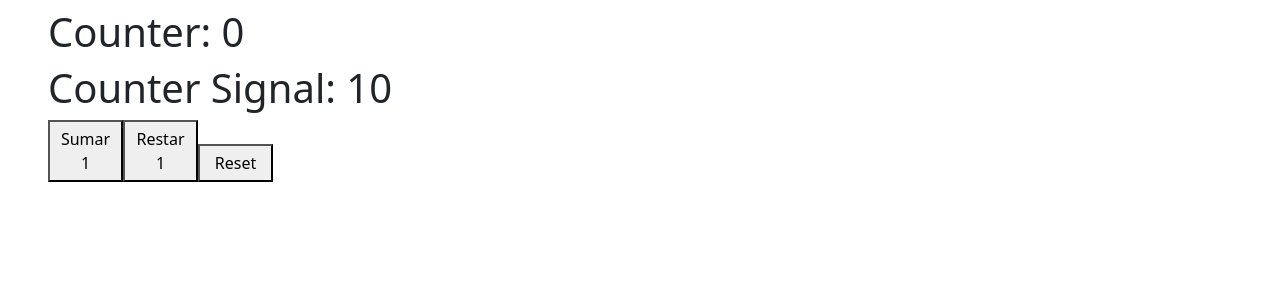
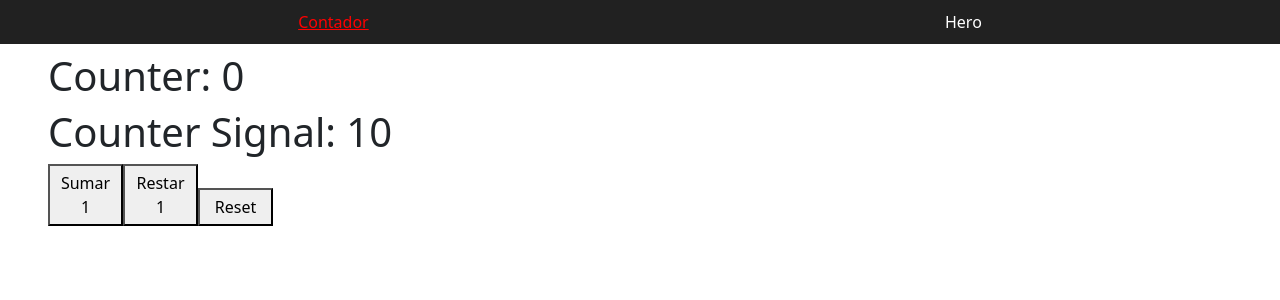
Before and after one commit to RobinMSanMartin/Angular_Bases, an Angular app: page / in a window 1280 px wide. Shown: the top 300 px of the page. Built offline with nearby package versions, Linux system fonts and the light colour scheme.

Commit message:
added the basics of RouterLink

```diff
--- a/src/app/app.component.html
+++ b/src/app/app.component.html
@@ -1,4 +1,7 @@
 <!-- <nav> un nav</nav> -->
+
+<app-navbar/>
+
  <section class="mx-5 mt-2">
    <router-outlet/>
  </section>
--- a/src/app/app.component.ts
+++ b/src/app/app.component.ts
@@ -1,9 +1,10 @@
 import { Component } from '@angular/core';
 import { RouterOutlet } from '@angular/router';
+import { NavbarComponent } from "./components/shared/navbar/navbar.component";
 
 @Component({
   selector: 'app-root',
-  imports: [RouterOutlet],
+  imports: [RouterOutlet, NavbarComponent],
   templateUrl: './app.component.html'
 })
 export class AppComponent {
--- a/src/app/app.routes.ts
+++ b/src/app/app.routes.ts
@@ -10,5 +10,9 @@
   {
     path: 'hero',
     component: HeroPageComponent
+  },
+  {
+    path: '**',
+    redirectTo:''
   }
 ];
--- /dev/null
+++ b/src/app/components/shared/navbar/navbar.component.html
@@ -0,0 +1,26 @@
+<style>
+  nav{
+    display: flex;
+    justify-content: space-around;
+    background-color: #212121;
+    color: white;
+    padding: 10px;
+  }
+
+  nav a{
+    color: white;
+    text-decoration: none;
+  }
+
+  nav a.active{
+    color: red;
+    text-decoration: underline;
+  }
+</style>
+
+<nav>
+  <a routerLink="/" routerLinkActive="active" [routerLinkActiveOptions]="{ exact: true }">Contador</a>
+  <a [routerLink]="['/hero']" [routerLinkActive]="'active'">Hero</a>
+
+
+</nav>
```
Also changed, not shown: src/app/components/shared/navbar/navbar.component.ts (added, +11 -0 lines).
